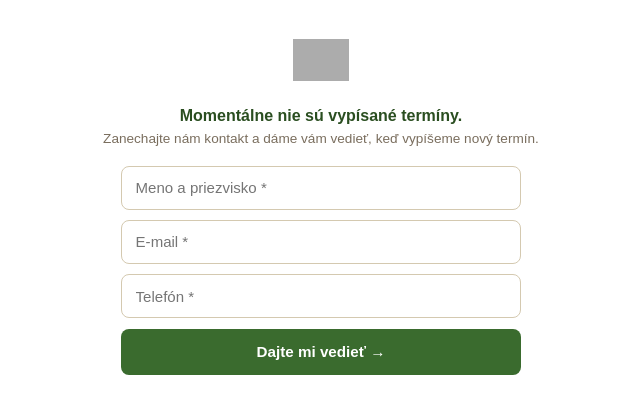
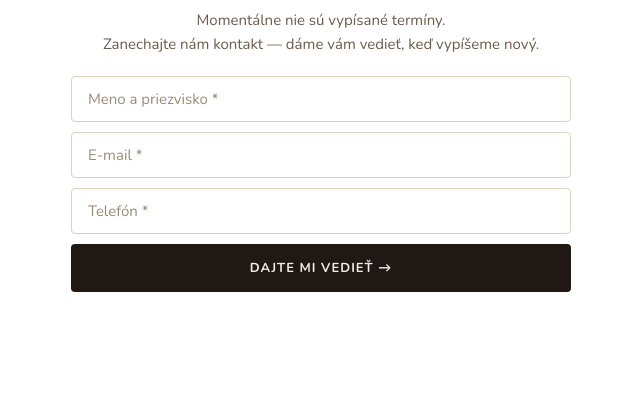
Before and after one commit to majerzdenko-lab/minicrmkos, a Flask app: page /kurzy in a window 1280 px wide. Shown: the top 414 px of the page, without its empty margins (319-959 px from the left). Run offline with Flask 3, Linux system fonts and the light colour scheme; data comes from the database, SQL or seed files in the repository; data that the repository does not hold is empty; some web fonts are replaced; grey boxes are pictures that could not be loaded.

Commit message:
Redesign kurzy widget with VK Design System
Replace old green scheme with warm-ink VK tokens, swap emoji for
Lucide SVG icons, adopt new card/chip/button component structure
per design_handoff_terminy_kurzov spec.

Co-Authored-By: Claude Sonnet 4.6 <noreply@anthropic.com>

```diff
--- a/templates/kurzy.html
+++ b/templates/kurzy.html
@@ -4,255 +4,351 @@
   <meta charset="UTF-8">
   <meta name="viewport" content="width=device-width, initial-scale=1.0">
   <title>Termíny kurzov — Veselý Kosec</title>
-  <link href="https://cdn.myshoptet.com/prj/dist/master/cms/templates/frontend_templates/shared/css/font-face/nunito.css" rel="stylesheet">
+  <link rel="preconnect" href="https://fonts.googleapis.com">
+  <link href="https://fonts.googleapis.com/css2?family=Nunito:wght@400;600;700;800&display=swap" rel="stylesheet">
+  <script src="https://unpkg.com/lucide@latest/dist/umd/lucide.min.js"></script>
   <style>
-    * { box-sizing: border-box; margin: 0; padding: 0; }
+    /* ── Design tokens ── */
+    :root {
+      --vk-ink:           #1F1814;
+      --vk-ink-2:         #3A2E25;
+      --vk-ink-3:         #6B5C4B;
+      --vk-ink-4:         #9B8B77;
+      --vk-bg:            #FFFFFF;
+      --vk-linen:         #F2ECE0;
+      --vk-linen-soft:    #F8F4EC;
+      --vk-rule:          #DCD2BD;
+      --vk-brass-deep:    #8A6A22;
+      --vk-brass-wash:    #F2E7CB;
+      --vk-success:       #3A6E18;
+      --vk-success-bg:    #DCE8D0;
+      --vk-warning:       #C47A08;
+      --vk-warning-bg:    #F5E5BE;
+      --vk-danger:        #B02C18;
+      --vk-danger-bg:     #EDD0C8;
+      --vk-action:        #1F1814;
+      --vk-action-hover:  #000000;
+      --vk-action-text:   #F2ECE0;
+      --vk-font:          'Nunito', 'Trebuchet MS', 'Helvetica Neue', sans-serif;
+      --vk-radius-2:      4px;
+      --vk-radius-3:      8px;
+      --vk-radius-pill:   999px;
+      --vk-ease:          cubic-bezier(0.22, 0.61, 0.36, 1);
+      --vk-dur-fast:      120ms;
+    }
+
+    *, *::before, *::after { box-sizing: border-box; margin: 0; padding: 0; }
+
     body {
-      font-family: 'Nunito', sans-serif;
-      background: #fff;
-      color: #1e1b14;
-      padding: 0.5rem 0.75rem 1rem;
-      font-size: 15px;
-      max-width: 480px;
+      font-family: var(--vk-font);
+      background: var(--vk-bg);
+      color: var(--vk-ink);
+      -webkit-font-smoothing: antialiased;
+      padding: 0.5rem 0.75rem 1.5rem;
+    }
+
+    /* ── Widget wrapper ── */
+    .vk-widget {
+      max-width: 500px;
       margin: 0 auto;
     }
 
-    .session-card {
-      display: block;
-      background: #fff;
-      border: 1.5px solid #ddd8ce;
-      border-radius: 12px;
+    .vk-widget__heading {
+      font-family: var(--vk-font);
+      font-size: 2rem;
+      font-weight: 800;
+      letter-spacing: -0.015em;
+      line-height: 1.15;
+      color: var(--vk-ink);
+      margin-bottom: 1.5rem;
+    }
+
+    /* ── Course card ── */
+    .vk-course-card {
+      background: var(--vk-bg);
+      border: 1px solid var(--vk-rule);
+      border-radius: var(--vk-radius-3);
+      overflow: hidden;
       margin-bottom: 1rem;
-      text-decoration: none;
-      color: inherit;
-      overflow: hidden;
-      box-shadow: 0 2px 8px rgba(0,0,0,0.07);
-      transition: box-shadow 0.18s, transform 0.15s;
     }
-    .session-card:hover {
-      box-shadow: 0 6px 22px rgba(42,78,32,0.15);
-      transform: translateY(-2px);
+
+    .vk-course-card__header {
+      background: var(--vk-ink);
+      padding: 1rem 1.25rem;
     }
-    .session-card.session-full {
-      opacity: 0.6;
-      pointer-events: none;
+
+    .vk-course-card__eyebrow {
+      font-size: 0.6875rem;
+      font-weight: 700;
+      text-transform: uppercase;
+      letter-spacing: 0.18em;
+      color: var(--vk-linen);
+      opacity: 0.55;
+      margin-bottom: 0.3rem;
     }
-    .session-card-top {
-      background: #2a4e20;
-      padding: 0.8rem 1.25rem 0.75rem;
+
+    .vk-course-card__title {
+      font-size: 1.0625rem;
+      font-weight: 700;
+      line-height: 1.3;
+      color: var(--vk-action-text);
     }
-    .session-name {
+
+    .vk-course-card__body {
+      background: var(--vk-linen-soft);
+      padding: 1.25rem 1.25rem 1rem;
+    }
+
+    .vk-course-date {
+      font-family: var(--vk-font);
+      font-size: 1.875rem;
       font-weight: 800;
-      font-size: 1.05rem;
-      color: #fff;
-      line-height: 1.3;
+      letter-spacing: -0.01em;
+      line-height: 1.1;
+      color: var(--vk-ink);
+      margin-bottom: 0.6rem;
     }
-    .session-card-body {
-      padding: 1rem 1.25rem 1.15rem;
+
+    .vk-course-meta {
+      display: flex;
+      align-items: center;
+      gap: 1.25rem;
+      margin-bottom: 1rem;
     }
-    .session-date-row {
-      font-size: 1.15rem;
-      font-weight: 800;
-      color: #1e1b14;
-      margin-bottom: 0.3rem;
-      letter-spacing: -0.01em;
+
+    .vk-course-meta__item {
+      display: flex;
+      align-items: center;
+      gap: 0.35rem;
+      font-size: 0.9375rem;
+      color: var(--vk-ink-3);
+      font-weight: 500;
     }
-    .session-meta {
-      display: flex;
-      flex-wrap: wrap;
-      gap: 0.7rem;
-      font-size: 0.85rem;
-      color: #6a5e4e;
-      font-weight: 600;
-      margin-bottom: 0.9rem;
+
+    .vk-course-meta__item svg {
+      color: var(--vk-ink-4);
+      flex-shrink: 0;
     }
-    .spots {
-      display: inline-block;
-      font-size: 0.76rem;
+
+    .vk-chip {
+      display: inline-flex;
+      align-items: center;
+      gap: 0.35rem;
+      font-size: 0.8125rem;
       font-weight: 700;
-      padding: 0.22rem 0.7rem;
-      border-radius: 20px;
-      margin-bottom: 0.9rem;
+      line-height: 1;
+      padding: 0.3rem 0.75rem;
+      border-radius: var(--vk-radius-pill);
     }
-    .spots-ok   { background: #e0eed8; color: #1e4a14; }
-    .spots-low  { background: #fef3d0; color: #7a5200; }
-    .spots-full { background: #f0ece3; color: #9a8870; }
 
-    .btn-reg {
+    .vk-chip--success { background: var(--vk-success-bg); color: var(--vk-success); }
+    .vk-chip--warning { background: var(--vk-warning-bg); color: var(--vk-warning); }
+    .vk-chip--danger  { background: var(--vk-danger-bg);  color: var(--vk-danger);  }
+
+    .vk-chip__dot {
+      width: 6px;
+      height: 6px;
+      border-radius: 50%;
+      background: currentColor;
+      flex-shrink: 0;
+    }
+
+    .vk-course-card__footer {
+      background: var(--vk-bg);
+      padding: 1rem 1.25rem 1.25rem;
+    }
+
+    /* ── Button ── */
+    .vk-btn {
       display: flex;
       align-items: center;
       justify-content: center;
       width: 100%;
-      min-height: 50px;
-      background: #3a6b2e;
-      color: #fff;
-      border-radius: 8px;
-      font-size: 1rem;
+      padding: 0.875rem 1.5rem;
+      font-family: var(--vk-font);
+      font-size: 0.8125rem;
       font-weight: 700;
-      font-family: 'Nunito', sans-serif;
+      text-transform: uppercase;
+      letter-spacing: 0.08em;
+      color: var(--vk-action-text);
+      background: var(--vk-action);
+      border: 1px solid transparent;
+      border-radius: var(--vk-radius-2);
+      cursor: pointer;
       text-decoration: none;
-      letter-spacing: 0.01em;
-      transition: background 0.15s;
-    }
-    .btn-reg:hover { background: #2a4e20; }
-    .btn-reg-full {
-      background: #e8e4dc;
-      color: #9a8870;
+      transition: background var(--vk-dur-fast) var(--vk-ease);
     }
 
-    /* ── Notify form ── */
-    .notify-wrap {
+    .vk-btn:hover { background: var(--vk-action-hover); }
+
+    .vk-btn--muted {
+      background: #E8E4DC;
+      color: var(--vk-ink-4);
+      cursor: default;
+    }
+
+    .vk-btn--muted:hover { background: #E8E4DC; }
+
+    /* ── Divider ── */
+    .vk-widget__divider {
+      border: none;
+      border-top: 1px solid var(--vk-rule);
+      margin: 2rem 0;
+    }
+
+    /* ── Notify section ── */
+    .vk-notify__lead {
+      font-size: 0.9375rem;
+      line-height: 1.6;
+      color: var(--vk-ink-3);
       text-align: center;
-      padding: 1.5rem 0.5rem 0.5rem;
-    }
-    .notify-wrap img {
-      width: 56px;
-      height: 56px;
-      object-fit: contain;
-      margin-bottom: 1rem;
-      opacity: 0.85;
-    }
-    .notify-wrap h3 {
-      font-size: 1rem;
-      font-weight: 800;
-      color: #2a4e20;
-      margin-bottom: 0.35rem;
-    }
-    .notify-wrap p {
-      font-size: 0.85rem;
-      color: #7a6e5e;
       margin-bottom: 1.25rem;
     }
-    .notify-form {
+
+    .vk-notify__form {
       display: flex;
       flex-direction: column;
-      gap: 0.65rem;
-      max-width: 400px;
-      margin: 0 auto;
-      text-align: left;
+      gap: 0.625rem;
     }
-    .notify-form input {
+
+    .vk-input {
       width: 100%;
-      min-height: 44px;
-      padding: 0.5rem 0.85rem;
-      border: 1.5px solid #d4c9b0;
-      border-radius: 8px;
-      font-size: 0.94rem;
-      font-family: 'Nunito', sans-serif;
-      color: #1e1b14;
-      background: #fff;
+      padding: 0.75rem 1rem;
+      font-family: var(--vk-font);
+      font-size: 0.9375rem;
+      font-weight: 400;
+      color: var(--vk-ink);
+      background: var(--vk-bg);
+      border: 1px solid var(--vk-rule);
+      border-radius: var(--vk-radius-2);
+      outline: none;
+      transition:
+        border-color var(--vk-dur-fast) var(--vk-ease),
+        box-shadow   var(--vk-dur-fast) var(--vk-ease);
       -webkit-appearance: none;
     }
-    .notify-form input:focus {
-      outline: none;
-      border-color: #3a6b2e;
-      box-shadow: 0 0 0 3px rgba(58,107,46,0.12);
+
+    .vk-input::placeholder { color: var(--vk-ink-4); }
+    .vk-input:hover  { border-color: var(--vk-ink-3); }
+    .vk-input:focus  {
+      border-color: var(--vk-brass-deep);
+      box-shadow: 0 0 0 2px var(--vk-brass-wash);
     }
-    .notify-form button {
-      min-height: 46px;
-      background: #3a6b2e;
-      color: #fff;
-      border: none;
-      border-radius: 8px;
-      font-size: 0.95rem;
-      font-weight: 700;
-      font-family: 'Nunito', sans-serif;
-      cursor: pointer;
-      transition: background 0.15s;
-    }
-    .notify-form button:hover { background: #2a4e20; }
 
-    .notify-success {
+    .vk-notify__success {
       text-align: center;
       padding: 1.5rem 0.5rem;
-      color: #2a4e20;
+      font-size: 0.9375rem;
       font-weight: 700;
-      font-size: 0.95rem;
+      color: var(--vk-success);
     }
   </style>
 </head>
 <body>
 
+<div class="vk-widget">
+
 {% if sessions %}
+  <h2 class="vk-widget__heading">Termíny kurzov</h2>
+
   {% for s in sessions %}
     {% set left = s.spots_left %}
-    {% if left == 0 %}
-      <div class="session-card session-full">
-    {% else %}
-      <a href="{{ url_for('prihlasenie', session_id=s.id) }}" class="session-card" target="_blank">
-    {% endif %}
-      <div class="session-card-top">
-        <div class="session-name">{{ s.name }}</div>
+
+    <div class="vk-course-card">
+
+      <div class="vk-course-card__header">
+        <div class="vk-course-card__eyebrow">Kurz kosenia</div>
+        <div class="vk-course-card__title">{{ s.name }}</div>
       </div>
-      <div class="session-card-body">
+
+      <div class="vk-course-card__body">
+
         {% if s.date %}
-          <div class="session-date-row">📅 {{ s.date | fmt_date }}</div>
+          <div class="vk-course-date">{{ s.date | fmt_date }}</div>
         {% endif %}
-        <div class="session-meta">
-          {% if s.time %}<span>🕐 {{ s.time | fmt_time }}</span>{% endif %}
-          {% if s.location %}<span>📍 {{ s.location }}</span>{% endif %}
+
+        <div class="vk-course-meta">
+          {% if s.time %}
+            <span class="vk-course-meta__item">
+              <i data-lucide="clock" style="width:16px;height:16px;stroke-width:1.5;"></i>
+              {{ s.time | fmt_time }}
+            </span>
+          {% endif %}
+          {% if s.location %}
+            <span class="vk-course-meta__item">
+              <i data-lucide="map-pin" style="width:16px;height:16px;stroke-width:1.5;"></i>
+              {{ s.location }}
+            </span>
+          {% endif %}
         </div>
+
         {% if left is not none %}
           {% if left == 0 %}
-            <div><span class="spots spots-full">Termín obsadený</span></div>
+            <span class="vk-chip vk-chip--danger">
+              <span class="vk-chip__dot"></span>
+              Termín obsadený
+            </span>
           {% elif left <= 3 %}
-            <div><span class="spots spots-low">⚡ Posledné {{ left }} miesta</span></div>
+            <span class="vk-chip vk-chip--warning">
+              <span class="vk-chip__dot"></span>
+              Posledné {{ left }} miesta
+            </span>
           {% else %}
-            <div><span class="spots spots-ok">✓ {{ left }} voľných miest</span></div>
+            <span class="vk-chip vk-chip--success">
+              <span class="vk-chip__dot"></span>
+              {{ left }} voľných miest
+            </span>
           {% endif %}
         {% endif %}
+
+      </div>
+
+      <div class="vk-course-card__footer">
         {% if left == 0 %}
-          <div class="btn-reg btn-reg-full">Obsadený</div>
+          <span class="vk-btn vk-btn--muted">Obsadený</span>
         {% else %}
-          <div class="btn-reg">Prihlásiť sa na kurz →</div>
+          <a href="{{ url_for('prihlasenie', session_id=s.id) }}" class="vk-btn" target="_blank">Prihlásiť sa na kurz →</a>
         {% endif %}
       </div>
-    {% if left == 0 %}
-      </div>
-    {% else %}
-      </a>
-    {% endif %}
+
+    </div>
   {% endfor %}
 
-  {# ── Notify pod termínmi ── #}
-  <div style="margin-top:1rem;border-top:1.5px solid #ddd8ce;padding-top:1.1rem;text-align:center">
-    {% if notify_sent %}
-      <div class="notify-success">✓ Ďakujeme! Ozveme sa vám, keď vypíšeme nový termín.</div>
-    {% else %}
-      <p style="font-size:0.83rem;color:#7a6e5e;margin-bottom:1rem">
-        Nevyhovuje vám termín? Zanechajte kontakt — dáme vám vedieť, keď vypíšeme nový.
-      </p>
-      <form class="notify-form" method="POST" action="{{ url_for('kurzy_notify') }}">
-        <input type="text" name="website" autocomplete="off" style="display:none" tabindex="-1">
-        <input type="text" name="name" placeholder="Meno a priezvisko *" required autocomplete="name">
-        <input type="email" name="email" placeholder="E-mail *" required autocomplete="email">
-        <input type="tel" name="phone" placeholder="Telefón *" required autocomplete="tel">
-        <button type="submit">Dajte mi vedieť →</button>
-      </form>
-    {% endif %}
-  </div>
+  <hr class="vk-widget__divider">
+
+  {% if notify_sent %}
+    <div class="vk-notify__success">Ďakujeme! Ozveme sa vám, keď vypíšeme nový termín.</div>
+  {% else %}
+    <p class="vk-notify__lead">Nevyhovuje vám termín? Zanechajte kontakt — dáme vám vedieť, keď vypíšeme nový.</p>
+    <form class="vk-notify__form" method="POST" action="{{ url_for('kurzy_notify') }}">
+      <input type="text" name="website" autocomplete="off" style="display:none" tabindex="-1">
+      <input class="vk-input" type="text"  name="name"  placeholder="Meno a priezvisko *" required autocomplete="name">
+      <input class="vk-input" type="email" name="email" placeholder="E-mail *"            required autocomplete="email">
+      <input class="vk-input" type="tel"   name="phone" placeholder="Telefón *"           required autocomplete="tel">
+      <button type="submit" class="vk-btn">Dajte mi vedieť →</button>
+    </form>
+  {% endif %}
 
 {% else %}
+
   {% if notify_sent %}
-    <div class="notify-success">
-      ✓ Ďakujeme! Ozveme sa vám, keď vypíšeme nový termín.
-    </div>
+    <div class="vk-notify__success">Ďakujeme! Ozveme sa vám, keď vypíšeme nový termín.</div>
   {% else %}
-    <div class="notify-wrap">
-      <img src="https://cdn.myshoptet.com/usr/www.veselykosec.sk/user/logos/2.png" alt="Veselý Kosec">
-      <h3>Momentálne nie sú vypísané termíny.</h3>
-      <p>Zanechajte nám kontakt a dáme vám vedieť, keď vypíšeme nový termín.</p>
-      <form class="notify-form" method="POST" action="{{ url_for('kurzy_notify') }}">
-        <input type="text" name="website" autocomplete="off" style="display:none" tabindex="-1">
-        <input type="text" name="name" placeholder="Meno a priezvisko *" required autocomplete="name">
-        <input type="email" name="email" placeholder="E-mail *" required autocomplete="email">
-        <input type="tel" name="phone" placeholder="Telefón *" required autocomplete="tel">
-        <button type="submit">Dajte mi vedieť →</button>
-      </form>
-    </div>
+    <p class="vk-notify__lead">Momentálne nie sú vypísané termíny.<br>Zanechajte nám kontakt — dáme vám vedieť, keď vypíšeme nový.</p>
+    <form class="vk-notify__form" method="POST" action="{{ url_for('kurzy_notify') }}">
+      <input type="text" name="website" autocomplete="off" style="display:none" tabindex="-1">
+      <input class="vk-input" type="text"  name="name"  placeholder="Meno a priezvisko *" required autocomplete="name">
+      <input class="vk-input" type="email" name="email" placeholder="E-mail *"            required autocomplete="email">
+      <input class="vk-input" type="tel"   name="phone" placeholder="Telefón *"           required autocomplete="tel">
+      <button type="submit" class="vk-btn">Dajte mi vedieť →</button>
+    </form>
   {% endif %}
+
 {% endif %}
 
+</div>
+
+<script>lucide.createIcons();</script>
 <script>
 function sendHeight() {
   var h = document.documentElement.scrollHeight;
```
